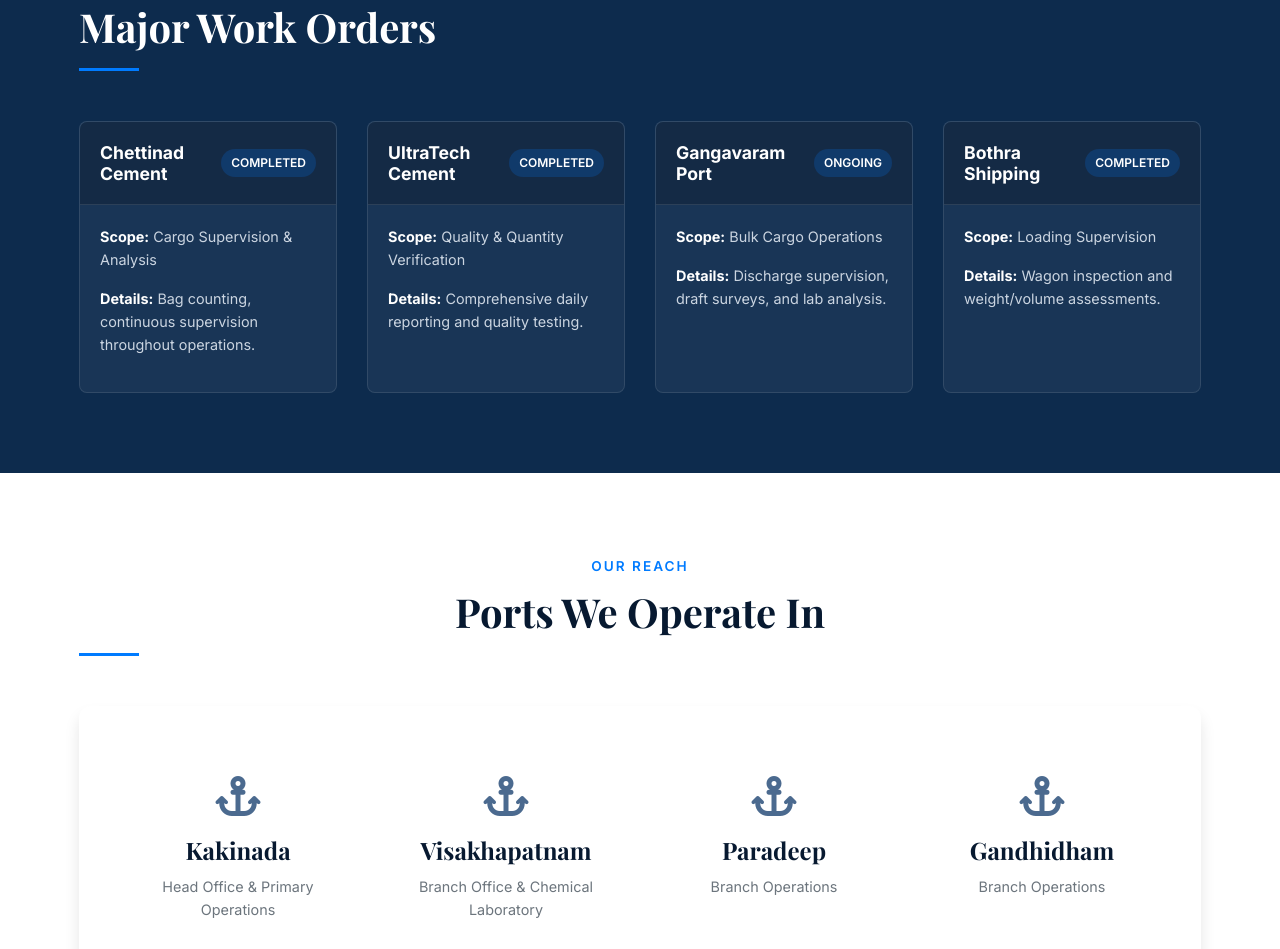
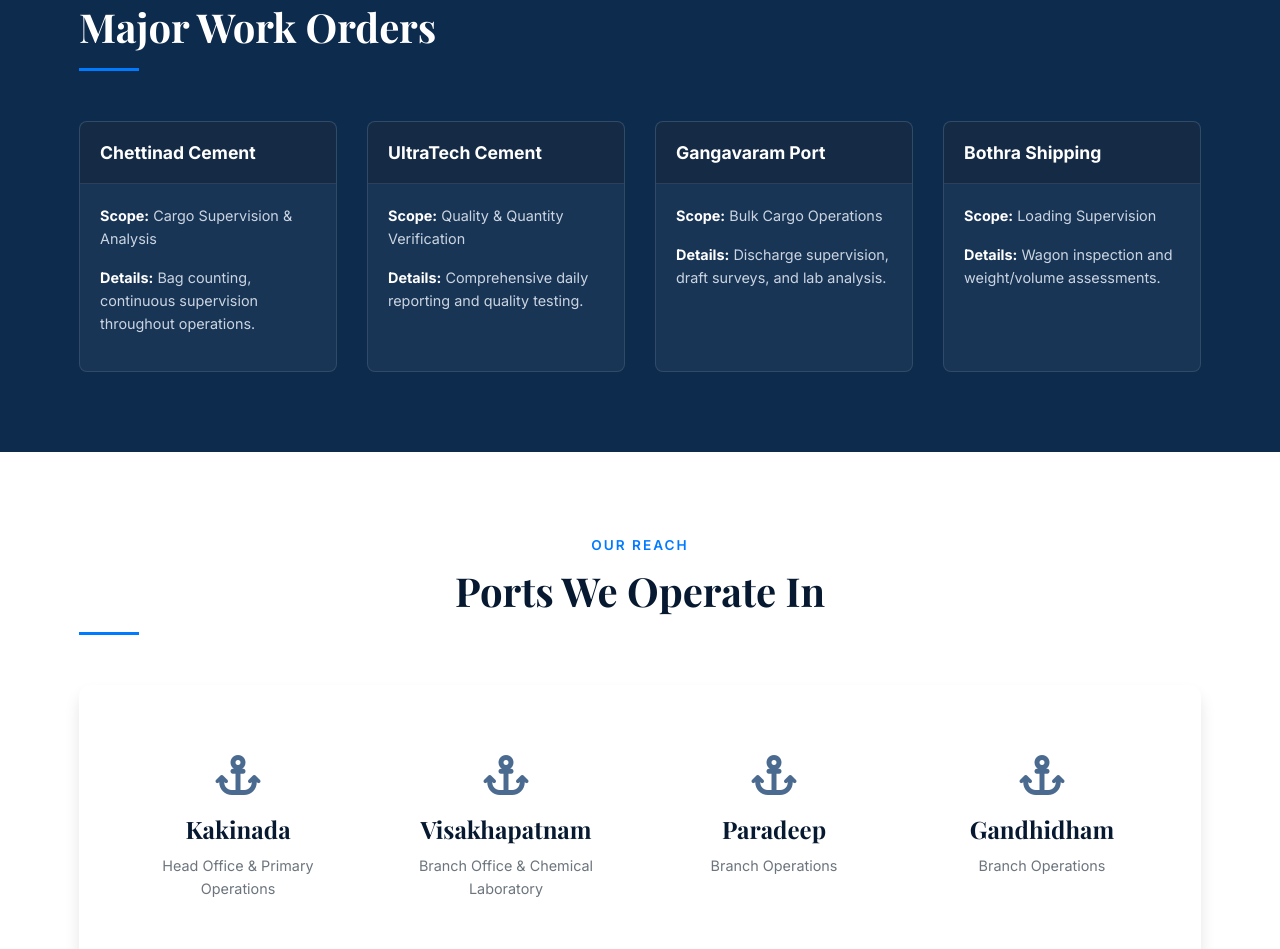
Before and after one commit to lolabhattuvijayvarma117/vijaya-varma-co, a website: page public/index.html in a window 1280 px wide. Shown: the part 5044-5993 px from the top of the page. Drawn offline with nearby package versions, Linux system fonts and the light colour scheme.

Commit message:
feat: remove 'Completed' and 'Ongoing' status tags from Work Orders section

```diff
--- a/public/index.html
+++ b/public/index.html
@@ -349,7 +349,6 @@
                 <div class="wo-card">
                     <div class="wo-header">
                         <h4>Chettinad Cement</h4>
-                        <span class="wo-status">Completed</span>
                     </div>
                     <div class="wo-body">
                         <p><strong>Scope:</strong> Cargo Supervision & Analysis</p>
@@ -360,7 +359,6 @@
                 <div class="wo-card">
                     <div class="wo-header">
                         <h4>UltraTech Cement</h4>
-                        <span class="wo-status">Completed</span>
                     </div>
                     <div class="wo-body">
                         <p><strong>Scope:</strong> Quality & Quantity Verification</p>
@@ -371,7 +369,6 @@
                 <div class="wo-card">
                     <div class="wo-header">
                         <h4>Gangavaram Port</h4>
-                        <span class="wo-status">Ongoing</span>
                     </div>
                     <div class="wo-body">
                         <p><strong>Scope:</strong> Bulk Cargo Operations</p>
@@ -382,7 +379,6 @@
                 <div class="wo-card">
                     <div class="wo-header">
                         <h4>Bothra Shipping</h4>
-                        <span class="wo-status">Completed</span>
                     </div>
                     <div class="wo-body">
                         <p><strong>Scope:</strong> Loading Supervision</p>
--- a/public/style.css
+++ b/public/style.css
@@ -866,15 +866,6 @@
     font-size: 1.1rem;
 }
 
-.wo-status {
-    font-size: 0.75rem;
-    padding: 4px 10px;
-    background-color: rgba(0, 123, 255, 0.2);
-    color: #8ab4f8;
-    border-radius: 50px;
-    text-transform: uppercase;
-    font-weight: 600;
-}
 
 .wo-body {
     padding: 20px;
```
